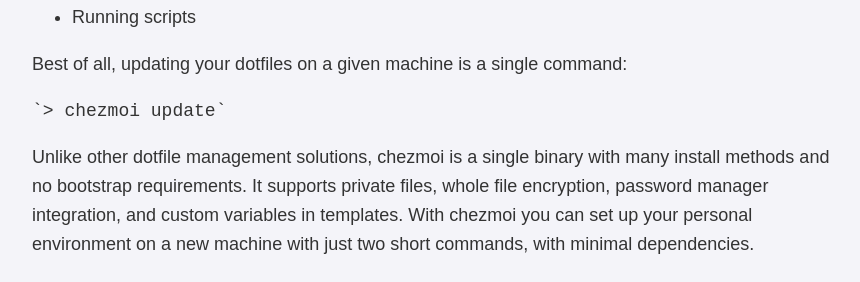
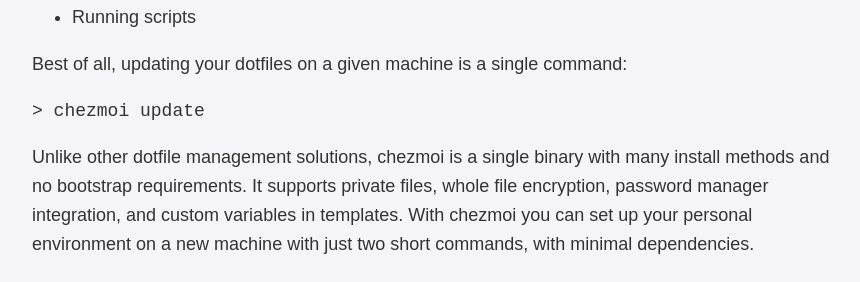
Before and after one commit to stoddart/stoddart.github.io, a Jekyll site: the page built from _posts/2024-09-08-managing-dotfiles-with-chezmoi.md, in a window 1280 px wide and 900 px high, scrolled down 2548 px. Shown: the part 159-441 px from the top of the window, without its empty margins (208-1068 px from the left). Built offline with Jekyll 4.4.1, drawn with Linux system fonts in a browser that asks for light colours.

Commit message:
Trying alternative code block syntax in HTML to get the block to render in Speedreader

```diff
--- a/_posts/2024-09-08-managing-dotfiles-with-chezmoi.md
+++ b/_posts/2024-09-08-managing-dotfiles-with-chezmoi.md
@@ -57,7 +57,7 @@ I needed a different solution. So I was intrigued when I stumbled upon the chezm
 
 Best of all, updating your dotfiles on a given machine is a single command:
 
-    `> chezmoi update`
+<pre><code>> chezmoi update</code></pre>
 
 Unlike other dotfile management solutions, chezmoi is a single binary with many install methods and no bootstrap requirements. It supports private files, whole file encryption, password manager integration, and custom variables in templates. With chezmoi you can set up your personal environment on a new machine with just two short commands, with minimal dependencies.
 
```
Also changed, not shown: 1 other file.
